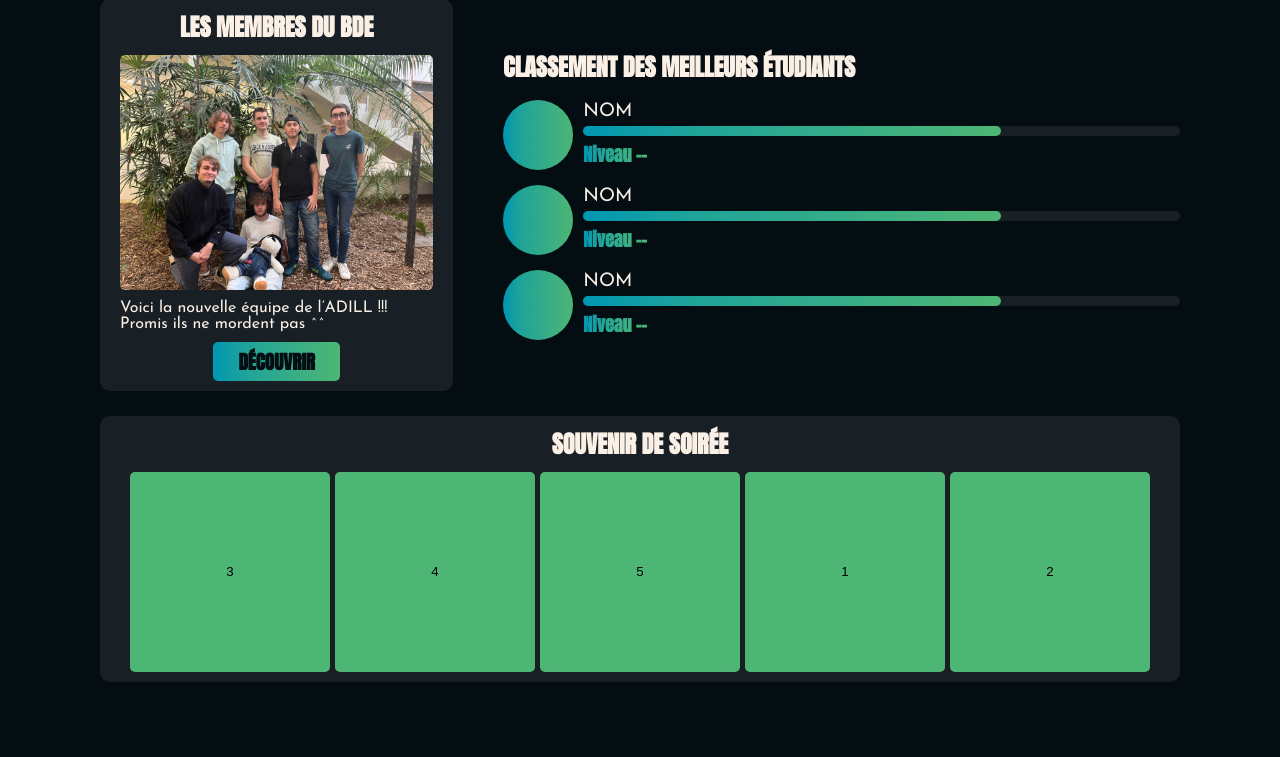
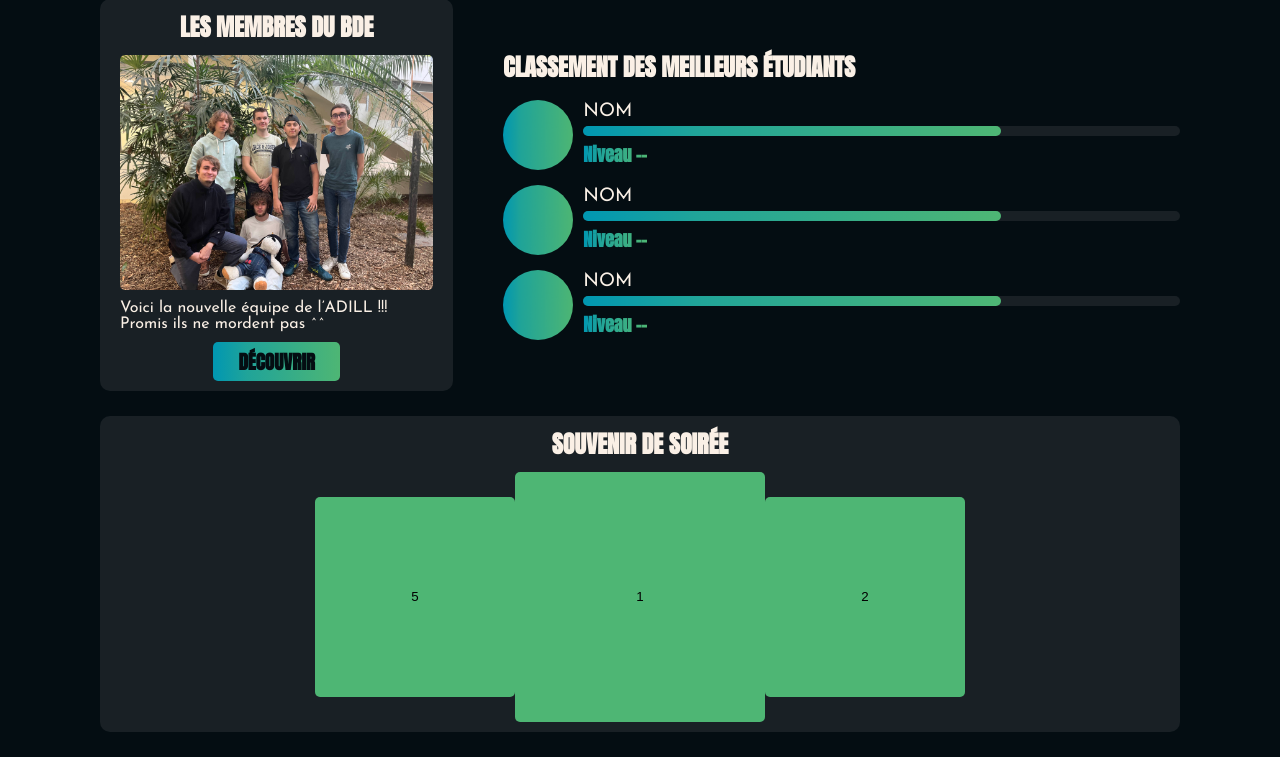
Before and after one commit to TheHyrox/sae-3.01, a PHP site: page / in a window 1280 px wide. Shown: the part 183-940 px from the top of the page. Before the commit the page ends 865 px from the top, so only its background shows below. Run offline with PHP 8.4, Linux system fonts and the light colour scheme.

Commit message:
carousel deux

```diff
--- a/styles.css
+++ b/styles.css
@@ -271,7 +271,8 @@ input[type=submit]{
 #carousel{
     display: flex;
     flex-direction: row;
-    gap: 5px;
+    gap: px;
+    align-items: center;
 }
 #carousel button{
     border: none;
@@ -279,14 +280,20 @@ input[type=submit]{
     width: 200px;
     height: 200px;
     border-radius: 5px;
+    display: none;
 }
 #carousel .pre{
     order: 1;
+    display: block;
 }
 
 #carousel .active{
     order: 2;
+    width: 250px;
+    height: 250px;
+    display: block;
 }
 #carousel .next{
     order: 3;
+    display: block;
 }
```
